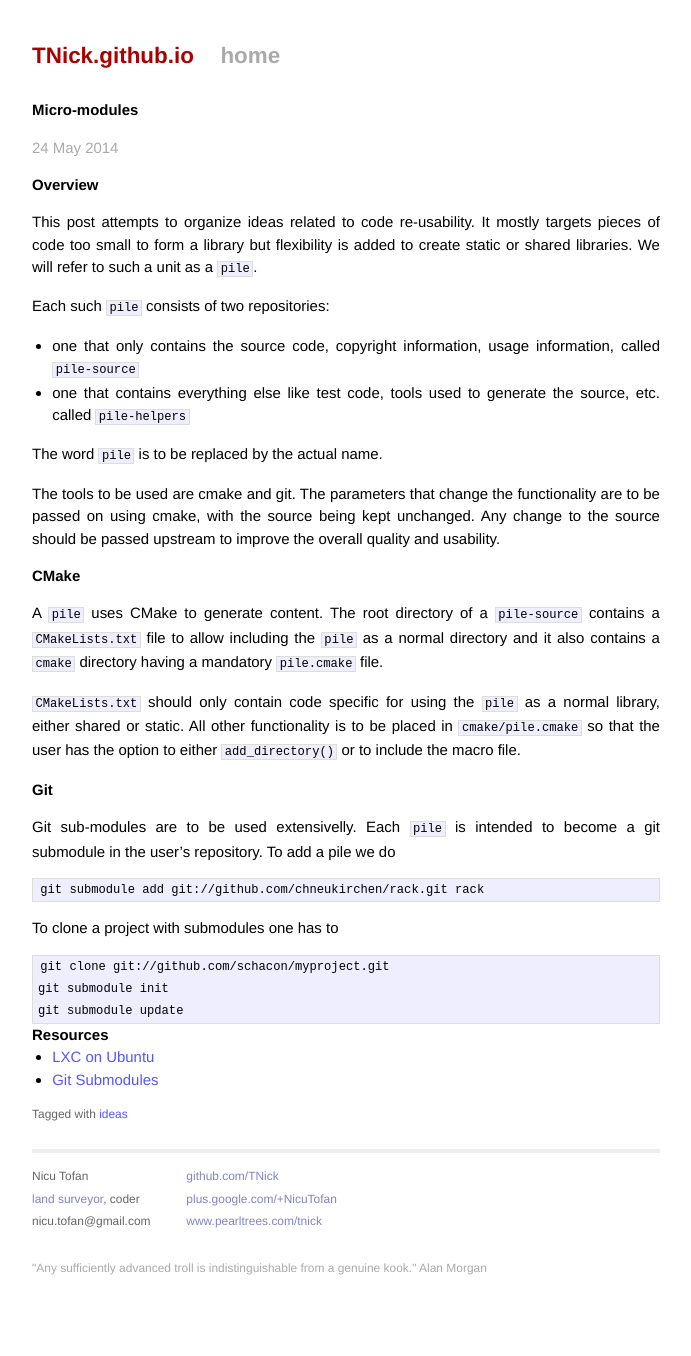
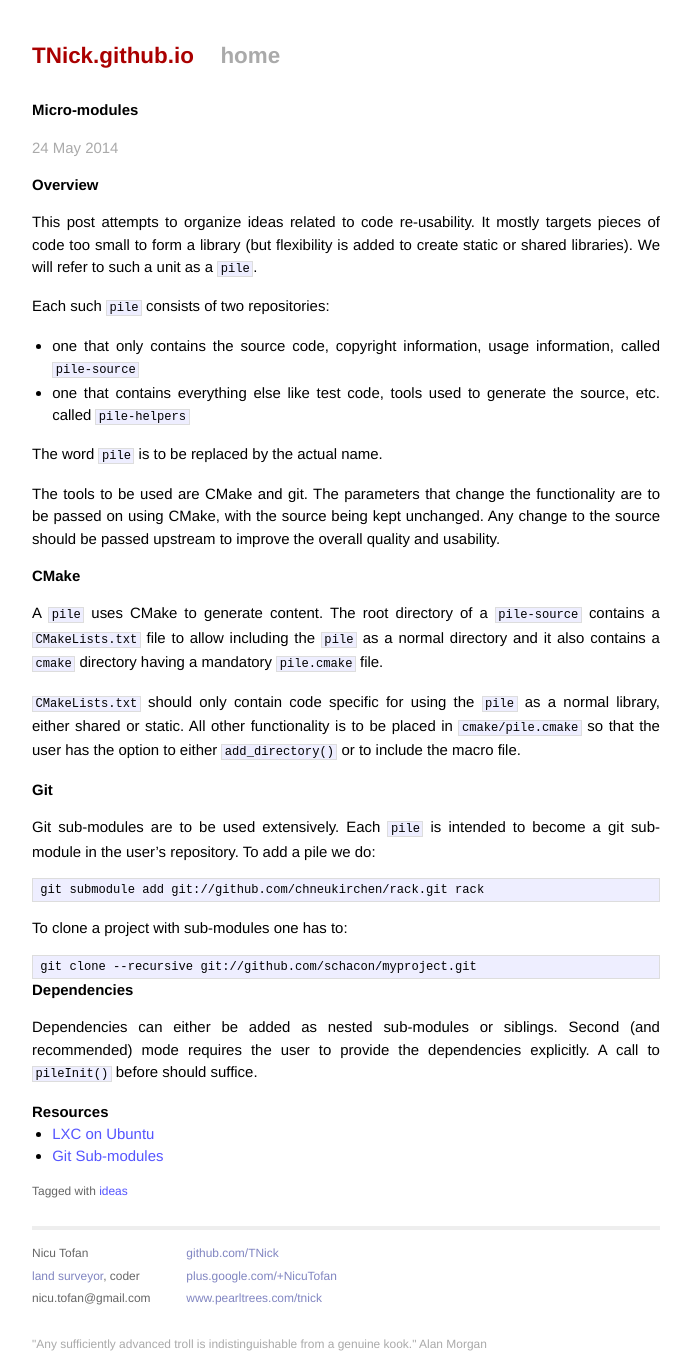
Before and after one commit to TNick/TNick.github.io, a Jekyll site: the page built from _posts/2014-10-11-micromodules.markdown, in a window 1280 px wide. Shown: the whole page, without its empty margins (294-985 px from the left). Built offline with Jekyll 4.4.1, drawn with Linux system fonts in a browser that asks for light colours; Markdown is read by kramdown in place of the engine named in the settings; before the commit the page ends 1279 px from its top, so only the background shows below that.

Commit message:
Micromodules

```diff
--- a/_posts/2014-10-11-micromodules.markdown
+++ b/_posts/2014-10-11-micromodules.markdown
@@ -10,18 +10,20 @@ Overview
 
 This post attempts to organize ideas related to code re-usability.
 It mostly targets pieces of code too small to form a library
-but flexibility is added to create static or shared libraries.
+(but flexibility is added to create static or shared libraries).
 We will refer to such a unit as a `pile`.
 
 Each such `pile` consists of two repositories:
 
-- one that only contains the source code, copyright information, usage information, called `pile-source`
-- one that contains everything else like test code, tools used to generate the source, etc. called `pile-helpers`
+- one that only contains the source code, copyright information,
+usage information, called `pile-source`
+- one that contains everything else like test code, tools
+used to generate the source, etc. called `pile-helpers`
 
 The word `pile` is to be replaced by the actual name.
 
-The tools to be used are cmake and git. The parameters that change
-the functionality are to be passed on using cmake, with
+The tools to be used are CMake and git. The parameters that change
+the functionality are to be passed on using CMake, with
 the source being kept unchanged. Any change to the source should
 be passed upstream to improve the overall quality and usability.
 
@@ -42,21 +44,27 @@ to either `add_directory()` or to include the macro file.
 Git
 ---
 
-Git sub-modules are to be used extensivelly. Each `pile` is intended
-to become a git submodule in the user's repository. To add a pile
-we do
+Git sub-modules are to be used extensively. Each `pile` is intended
+to become a git sub-module in the user's repository. To add a pile
+we do:
 
     git submodule add git://github.com/chneukirchen/rack.git rack
 
-To clone a project with submodules one has to
+To clone a project with sub-modules one has to:
 
-    git clone git://github.com/schacon/myproject.git
-    git submodule init
-    git submodule update
+    git clone --recursive git://github.com/schacon/myproject.git
+
+
+Dependencies
+------------
+
+Dependencies can either be added as nested sub-modules or siblings.
+Second (and recommended) mode requires the user to provide the
+dependencies explicitly. A call to `pileInit()` before should suffice.
 
 
 Resources
 ---------
 
 - [LXC on Ubuntu](http://srdandukic.blogspot.ro/2012/04/lxc-on-ubuntu.html)
-- [Git Submodules](http://git-scm.com/book/en/Git-Tools-Submodules)
+- [Git Sub-modules](http://git-scm.com/book/en/Git-Tools-Submodules)
```
